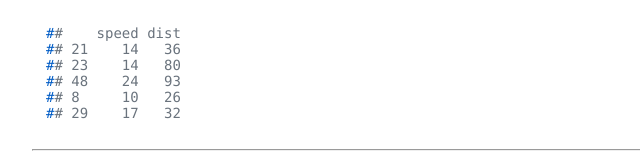
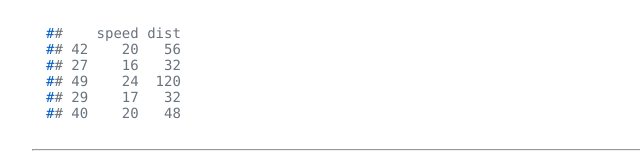
Before and after one commit to douglasrizzo/dodoR, a plain HTML site: page sample.rows.html in a window 1280 px wide. Shown: the part 774-933 px from the top of the page, 188-828 px from the left. Drawn offline with nearby package versions, Linux system fonts and the light colour scheme.

Commit message:
Atualização da documentação em 15.04.06 16:32:10

```diff
--- a/sample.rows.html
+++ b/sample.rows.html
@@ -84,11 +84,11 @@ sample.rows(x = cars, size = 5)
 </code></pre>
 
 <pre><code>##    speed dist
-## 21    14   36
-## 23    14   80
-## 48    24   93
-## 8     10   26
+## 42    20   56
+## 27    16   32
+## 49    24  120
 ## 29    17   32
+## 40    20   48
 </code></pre>
 
 
```
Also changed, not shown: 1 other file.
